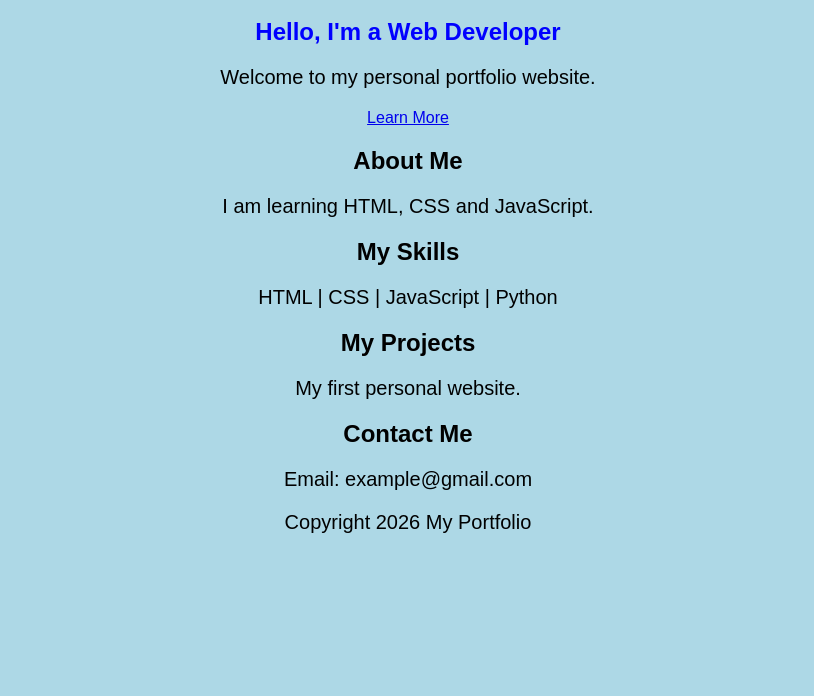
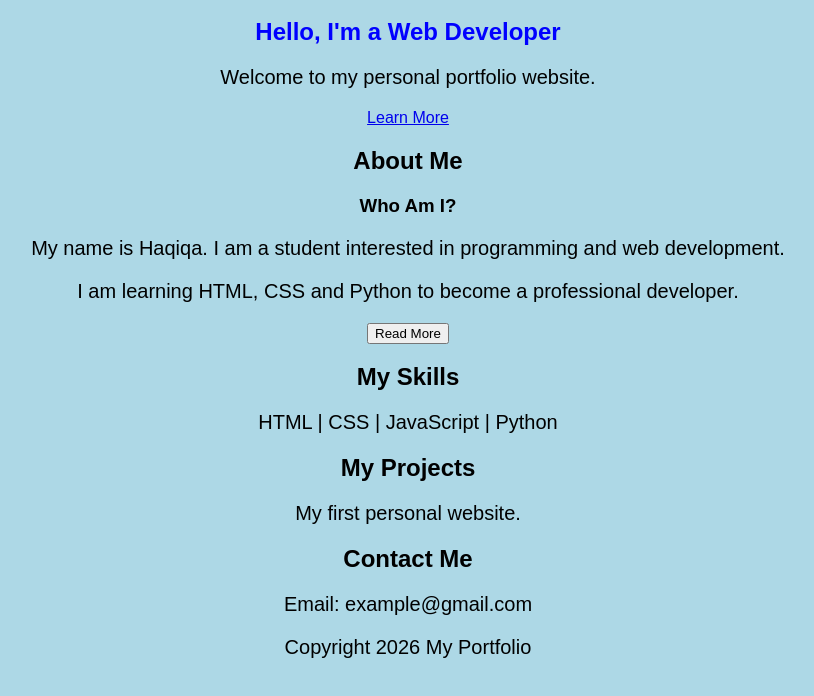
Before and after one commit to haknew/my-html-project, a plain HTML site: page index.html in a window 1280 px wide. Shown: the part 88-784 px from the top of the page, without its empty margins (232-1046 px from the left). Drawn offline with Linux system fonts and the light colour scheme.

Commit message:
Enhance 'About Me' section with additional details
Expanded the 'About Me' section to include personal information and interests.

```diff
--- a/index.html
+++ b/index.html
@@ -31,8 +31,25 @@
     </section>
 
     <section id="about">
-        <h2>About Me</h2>
-        <p>I am learning HTML, CSS and JavaScript.</p>
+
+    <h2>About Me</h2>
+
+    <h3>Who Am I?</h3>
+
+    <p>
+        My name is Haqiqa.
+        I am a student interested in
+        programming and web development.
+    </p>
+
+    <p>
+        I am learning HTML, CSS and Python
+        to become a professional developer.
+    </p>
+
+    <button>Read More</button>
+
+
     </section>
 
     <section id="skills">
```
